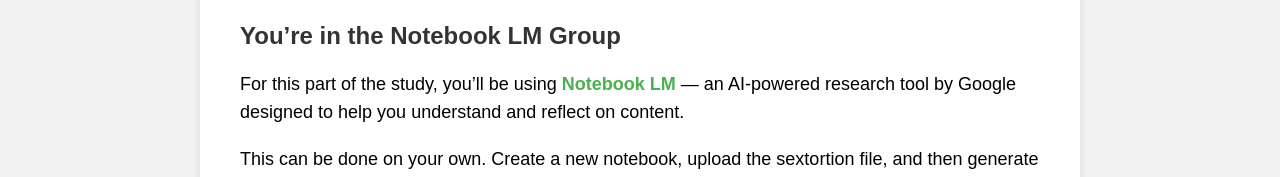
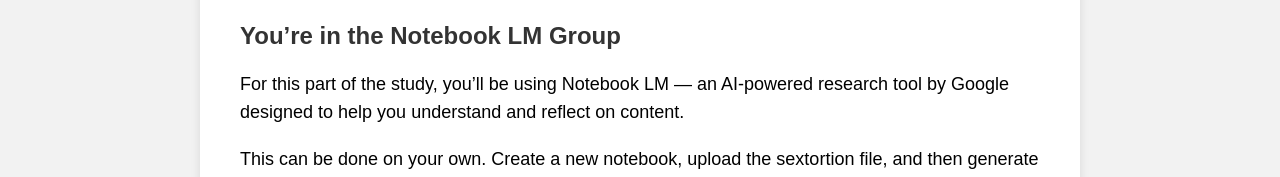
Before and after one commit to teodoravuk22/Honours-Project, a plain HTML site: page secondpage.html in a window 1280 px wide. Shown: the part 158-335 px from the top of the page. Drawn offline with Linux system fonts and the light colour scheme.

Commit message:
Update secondpage.html

```diff
--- a/secondpage.html
+++ b/secondpage.html
@@ -63,7 +63,7 @@
   <main>
     <h2>You’re in the Notebook LM Group</h2>
     <p>
-    For this part of the study, you’ll be using <a href="https://notebooklm.google.com" target="_blank">Notebook LM</a> — an AI-powered research tool by Google designed to help you understand and reflect on content.
+      For this part of the study, you’ll be using Notebook LM — an AI-powered research tool by Google designed to help you understand and reflect on content.
     </p>
 
     <p>This can be done on your own. Create a new notebook, upload the sextortion file, and then generate a deep dive conversation.</p>
@@ -76,7 +76,7 @@
       You can use Notebook LM to ask questions, summarize your learning, or prepare for your reflection.
     </p>
 
-  <!-- Notebook LM button added here -->
+    <!-- Notebook LM button -->
     <div style="text-align: center; margin-top: 40px;">
       <a href="https://notebooklm.google.com" target="_blank" style="text-decoration: none;">
         <button style="
@@ -96,7 +96,7 @@
       </p>
     </div>
 
-  <!-- Post-quiz button -->
+    <!-- Continue button -->
     <div class="button">
       <a href="postquiz.html">
         <button>Continue to the Post-Quiz</button>
```
Lines whose indentation alone changed are shown as unchanged.
